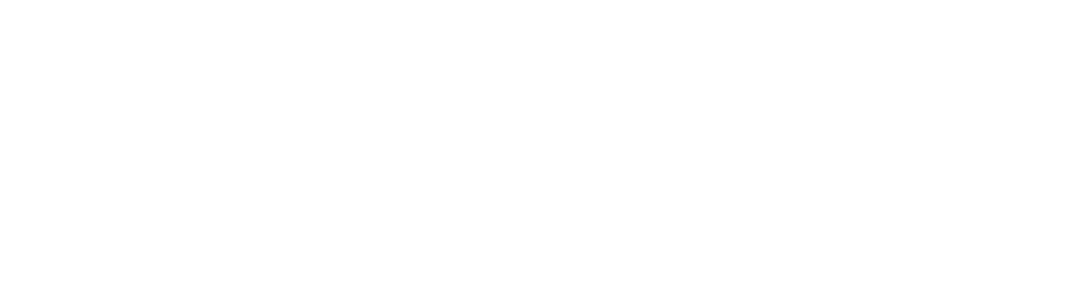
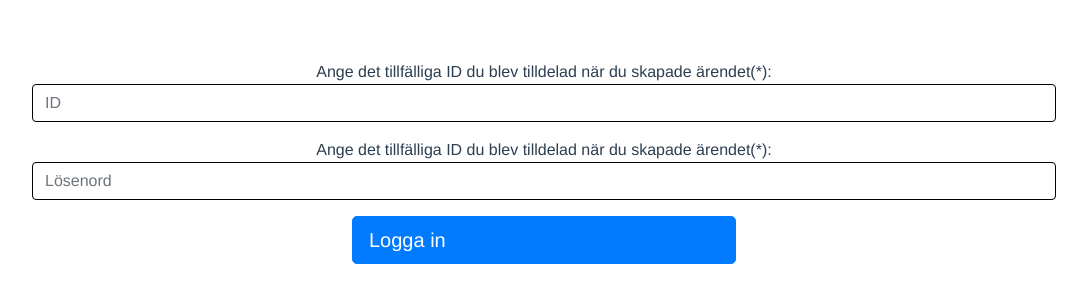
Before and after one commit to nekcoj/Spring_JWT, a Vue app in the folder front/: page /vissla/sakerinloggning in a window 1280 px wide. Shown: the top 302 px of the page, without its empty margins (96-1183 px from the left). Built offline with nearby package versions, Linux system fonts and the light colour scheme.

Commit message:
vissla-login layout

```diff
--- a/front/src/router/index.js
+++ b/front/src/router/index.js
@@ -19,12 +19,12 @@
     component: () => import(/* webpackChunkName: "whistle" */ '../views/blower/Whistle.vue')
   },
   {
-    path: '/nyttarende',
+    path: '/vissla/nyttarende',
     name: 'Nytt ärende',
     component: () => import('../views/blower/NewIssue.vue')
   },
   {
-    path: '/sakerinloggning',
+    path: '/vissla/sakerinloggning',
     name: 'Logga in',
     component: () => import ('../views/blower/Login.vue')
   }
--- a/front/src/views/blower/Login.vue
+++ b/front/src/views/blower/Login.vue
@@ -1,7 +1,103 @@
 <template>
-  <div id="whistleblower-login">
-    <div>
-      <p>login-module här</p>
+    <div id="vissla-login">
+        <b-form id="vissla-form" @submit="onSubmit">
+            <div class="form-group">
+                <span>Ange det tillfälliga ID du blev tilldelad när du skapade ärendet(*):</span>
+                <b-form-input
+                    id="vissla-ID"
+                    type="text"
+                    v-model="form.username"
+                    required
+                    placeholder="ID"
+                ></b-form-input>
+            </div>
+            <div class="form-group">
+                <span>Ange det tillfälliga ID du blev tilldelad när du skapade ärendet(*):</span>
+                <b-form-input
+                    id="vissla-PW"
+                    type="password"
+                    v-model="form.password"
+                    required
+                    placeholder="Lösenord"
+                ></b-form-input>
+            </div>
+            <div class="form-group text-center">
+                <b-button variant="primary" id="btn-vissla-login" class="btn btn-lg" type="submit">Logga in</b-button>
+            </div>
+
+        </b-form>
     </div>
-  </div>
 </template>
+<style scoped>
+
+#vissla-login{
+  display:flex;
+  flex-direction:column;
+}
+#vissla-login *{
+  display: flex;
+  flex-direction: column;
+  justify-content: center;
+  width:80vw;
+  align-self:center;
+}
+#vissla-login #vissla-ID{
+  border: 1px solid black;
+}
+#vissla-login #vissla-PW{
+  border: 1px solid black;
+}
+#vissla-login #btn-vissla-login{
+  width:30vw;
+}
+
+</style>
+
+<script>
+
+export default {
+  data() {
+    return {
+      form: {
+        username: '',
+        password: '',
+      }
+    }
+  },
+    //detta är gammalt bös jag klippt från förra projektet
+    /*methods: {
+        async springLogin() {
+            let username = this.form.username;
+            let password = this.form.password;
+            console.log(username + ' ' + password)
+            const credentials =
+            "username=" +
+            encodeURIComponent(username) +
+            "&password=" +
+            encodeURIComponent(password);
+            let response = await fetch("/rest/login", {
+                method: "POST",
+                redirect: "manual",
+                headers: { "Content-Type": "application/x-www-form-urlencoded" },
+                body: credentials
+            });
+
+
+            if(response.url.includes('error')){
+                console.log('Fel!')
+            } else {
+                console.log("Success")
+                this.$store.dispatch("isUserLoggedIn")
+                console.log(response);
+                this.$router.push('/profile');
+            }
+        },
+        onSubmit(evt) {
+            evt.preventDefault()
+            //alert(JSON.stringify(this.form))
+            this.springLogin()
+        }
+    }
+    */
+}
+</script>
--- a/front/src/views/blower/Whistle.vue
+++ b/front/src/views/blower/Whistle.vue
@@ -1,12 +1,12 @@
 <template>
   <div class="whistle">
     <div>
-      <router-link to="nyttarende">
+      <router-link to="vissla/nyttarende">
         <b-button variant="primary" class="btn-selection btn-lg" id="btn-new-issue">Skapa nytt ärende</b-button>
       </router-link>
     </div>
     <div>
-      <router-link to="sakerinloggning">
+      <router-link to="vissla/sakerinloggning">
         <b-button variant="primary" class="btn-selection btn-lg" id="btn-followup">Följ upp ärende</b-button>
       </router-link>
     </div>
```
